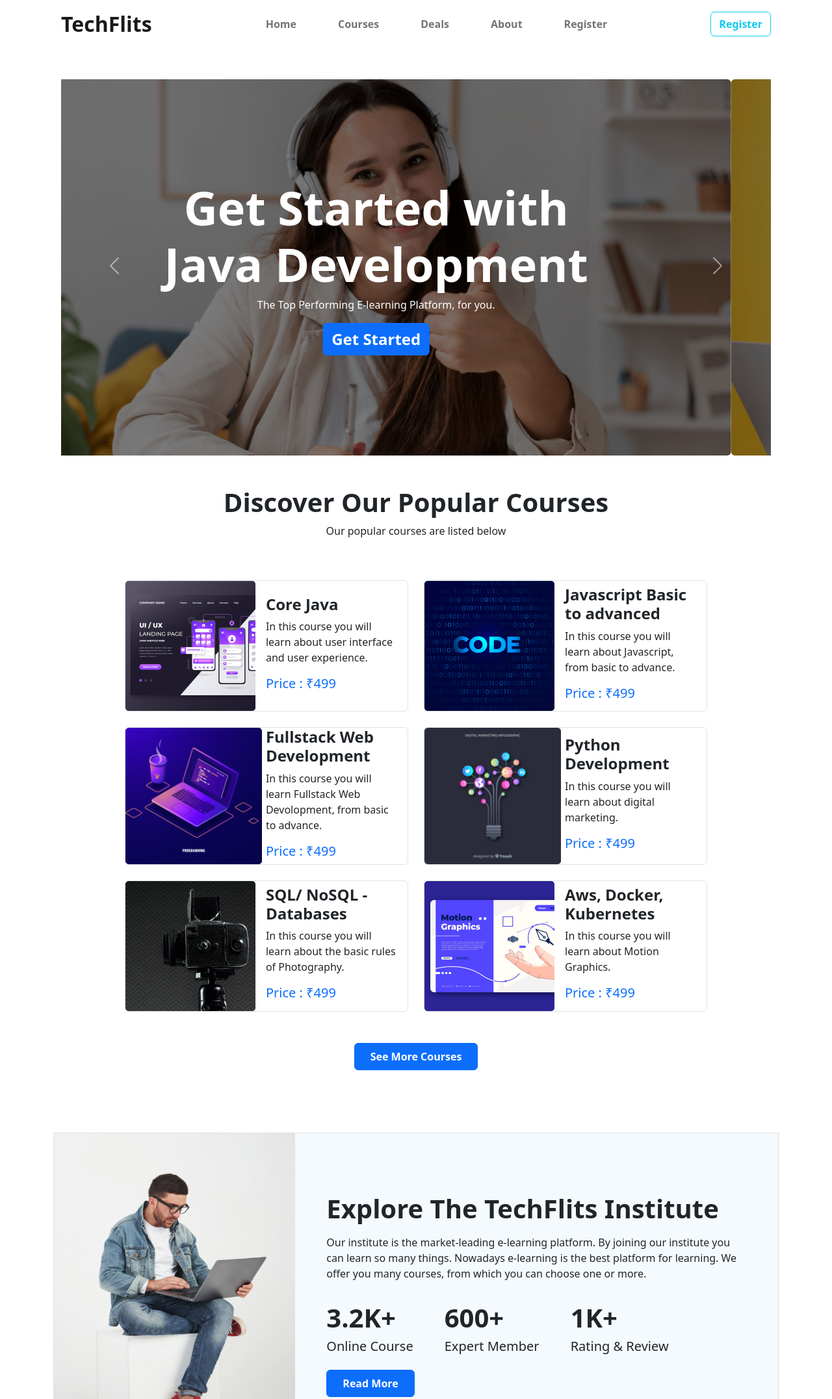
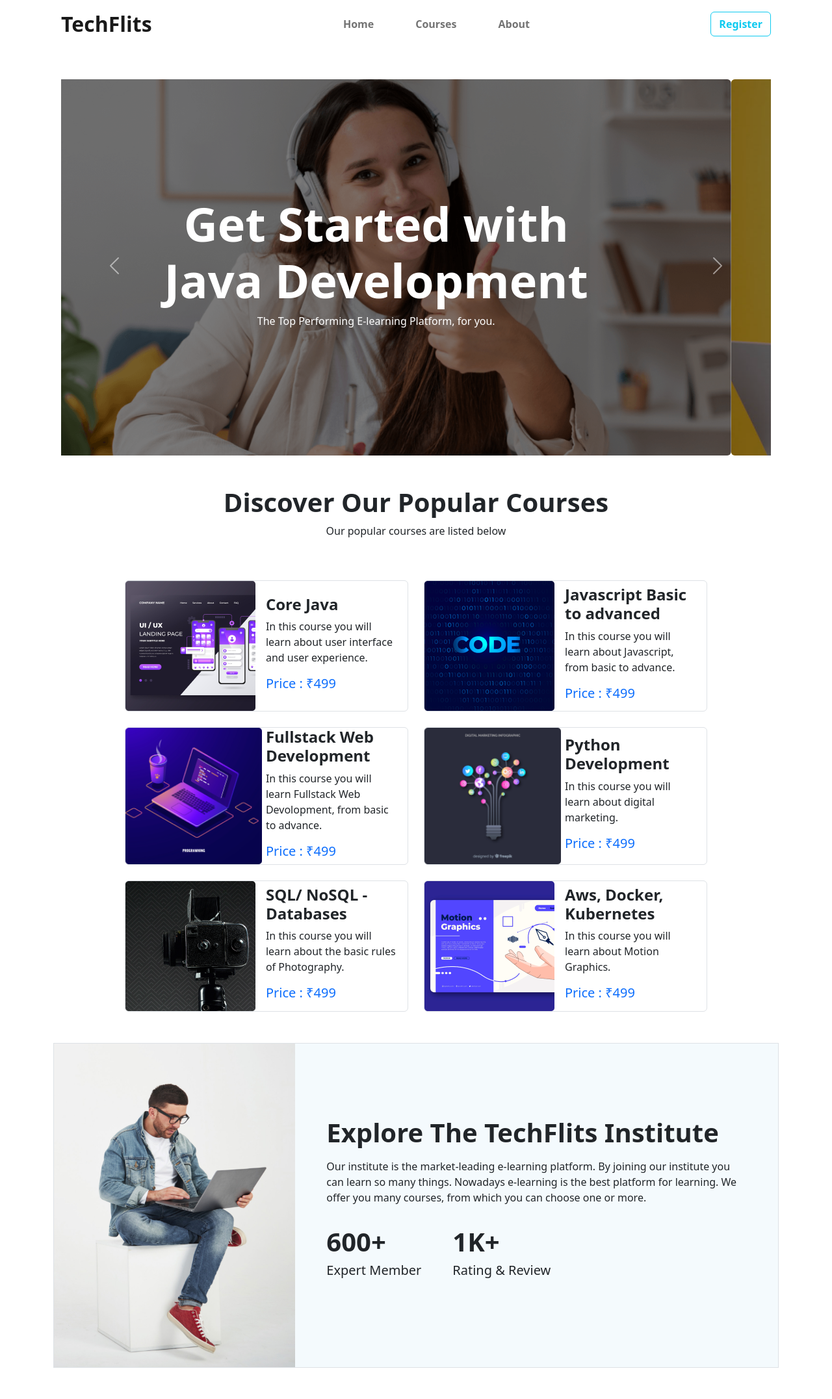
Before and after one commit to TechFlits/Website, a plain HTML site: page index.html in a window 1280 px wide. Shown: the top 2153 px of the page at 65% size. Drawn offline with nearby package versions, Linux system fonts and the light colour scheme.

Commit message:
updated the structure, removed sections which are not required

```diff
--- a/index.html
+++ b/index.html
@@ -58,15 +58,15 @@
                         <li class="nav-item px-4">
                             <a class="nav-link fw-semibold" href="#">Courses</a>
                         </li>
-                        <li class="nav-item px-4">
+                        <!-- <li class="nav-item px-4">
                             <a class="nav-link fw-semibold" href="#">Deals</a>
-                        </li>
+                        </li> -->
                         <li class="nav-item px-4">
                             <a class="nav-link fw-semibold" href="#">About</a>
                         </li>
-                        <li class="nav-item px-4">
+                        <!-- <li class="nav-item px-4">
                             <a class="nav-link fw-semibold" href="#">Register</a>
-                        </li>
+                        </li> -->
                     </ul>
                 </div>
                 <button type="button" class="btn btn-outline-info fw-bold d-none d-lg-block d-xl-block d-xxl-block">Register</button>
@@ -83,7 +83,7 @@
                         <div class="container-fluid carousel-caption d-flex flex-column h-100 align-items-center justify-content-center p-5 position-absolute start-0 bottom-0 bg-black rounded" style="--bs-bg-opacity: .5;">
                             <h1 class="display-2 fw-bold w-75 sliderHeader">Get Started with Java Development</h1>
                             <p class="sliderPara">The Top Performing E-learning Platform, for you.</p>
-                            <button class="btn btn-primary fs-4 fw-bold sliderBtn">Get Started</button>
+                            <!-- <button class="btn btn-primary fs-4 fw-bold sliderBtn">Get Started</button> -->
                         </div>
                     </div>
                     <div class="carousel-item">
@@ -91,7 +91,7 @@
                         <div class="container-fluid carousel-caption d-flex flex-column h-100 align-items-center justify-content-center p-5 position-absolute start-0 bottom-0 bg-black rounded" style="--bs-bg-opacity: .5;">
                             <h1 class="display-2 fw-bold w-75 sliderHeader">Get Started Python Development</h1>
                             <p class="sliderPara">Get A Chance To Shine In Your Life</p>
-                            <button class="btn btn-primary fs-4 fw-bold sliderBtn">Get Started</button>
+                            <!-- <button class="btn btn-primary fs-4 fw-bold sliderBtn">Get Started</button> -->
                         </div>
                     </div>
                     <div class="carousel-item">
@@ -99,7 +99,7 @@
                         <div class="container-fluid carousel-caption d-flex flex-column h-100 align-items-center justify-content-center p-5 position-absolute start-0 bottom-0 bg-black rounded" style="--bs-bg-opacity: .5;">
                             <h1 class="display-2 fw-bold w-75 sliderHeader">Get Started Software Developement</h1>
                             <p class="sliderPara">We Are Always Here For You</p>
-                            <button class="btn btn-primary fs-4 fw-bold sliderBtn">Get Started</button>
+                            <!-- <button class="btn btn-primary fs-4 fw-bold sliderBtn">Get Started</button> -->
                         </div>
                     </div>
                 </div>
@@ -188,7 +188,7 @@
                     </article>
                     <!-- Courses End -->
                 </div>
-                <button type="button" class="btn btn-primary fw-bold px-4 py-2 mt-5 mb-5">See More Courses</button>
+                <!-- <button type="button" class="btn btn-primary fw-bold px-4 py-2 mt-5 mb-5">See More Courses</button> -->
             </div>
         </section>
         <!-- Courses Section End -->
@@ -205,10 +205,10 @@
                             <h1 class="fw-bold pb-lg-2">Explore The TechFlits Institute</h1>
                             <p class="">Our institute is the market-leading e-learning platform. By joining our institute you can learn so many things. Nowadays e-learning is the best platform for learning. We offer you many courses, from which you can choose one or more.</p>
                             <div class="d-flex my-md-3 my-lg-3">
-                                <div class="pe-md-3 pe-lg-5">
+                                <!-- <div class="pe-md-3 pe-lg-5">
                                     <h1 class="fw-bold">3.2K+</h1>
                                     <h5>Online Course</h5>
-                                </div>
+                                </div> -->
                                 <div class="pe-md-3 pe-lg-5">
                                     <h1 class="fw-bold">600+</h1>
                                     <h5>Expert Member</h5>
@@ -218,9 +218,9 @@
                                     <h5>Rating & Review</h5>
                                 </div>
                             </div>
-                            <div>
+                            <!-- <div>
                                 <button class="btn btn-primary fw-bold px-4 py-2">Read More</button>
-                            </div>
+                            </div> -->
                         </div>
                     </div>
                 </div>
@@ -274,14 +274,14 @@
         <!-- Modal Section End -->
 
         <!-- Successfull Students Section Start -->
-        <section class="container mb-5 pt-5">
+        <!-- <section class="container mb-5 pt-5">
             <div>
                 <div class="mb-5 text-center text-md-start">
                     <h1 class="fw-bold pb-4">Meet Our Successfull Students</h1>
                     <p class="text-secondary">Those are our successfull students. They took our courses and performed well.</p>
                 </div>
                 <div class="row g-3 mb-5">
-                    <!-- Single Student -->
+
                     <div class="col-12 col-md-6 col-lg-3">
                         <div class="border rounded">
                             <img src="images/student/student-1.png" class="img-fluid col-md-12 col-12" alt="Student 1">
@@ -292,7 +292,7 @@
                             </div>
                         </div>
                     </div>
-                    <!-- Single Student -->
+
                     <div class="col-12 col-md-6 col-lg-3">
                         <div class="border rounded">
                             <img src="images/student/student-2.png" class="img-fluid col-md-12 col-12" alt="Student 2">
@@ -303,7 +303,7 @@
                             </div>
                         </div>
                     </div>
-                    <!-- Single Student -->
+
                     <div class="col-12 col-md-6 col-lg-3">
                         <div class="border rounded">
                             <img src="images/student/student-3.png" class="img-fluid col-md-12 col-12" alt="Student 3">
@@ -314,7 +314,7 @@
                             </div>
                         </div>
                     </div>
-                    <!-- Single Student -->
+
                     <div class="col-12 col-md-6 col-lg-3">
                         <div class="border rounded">
                             <img src="images/student/student-4.png" class="img-fluid col-md-12 col-12" alt="Student 4">
@@ -330,7 +330,7 @@
                     <button class="btn btn-primary fw-bold px-4 py-2">View All</button>
                 </div>
             </div>
-        </section>
+        </section> -->
         <!-- Successfull Students Section End -->
 
         <!-- Students Feedback Start -->
@@ -467,7 +467,7 @@
         <!-- Accordion End -->
 
         <!-- Trusted Companies Section Start -->
-        <section class="d-none d-lg-block container mt-5">
+        <!-- <section class="d-none d-lg-block container mt-5">
             <div>
                 <div class="text-center pb-5">
                     <h1 class="fw-bold">Trusted by over 800+ companies</h1>
@@ -480,7 +480,7 @@
                     <div><img src="images/company/company-5.png" alt="Company 5"></div>
                     <div><img src="images/company/company-6.png" alt="Company 6"></div>
                 </div>
-            </div>
+            </div> -->
         </section>
         <!-- Trusted Companies Section End -->
     </main>
```
